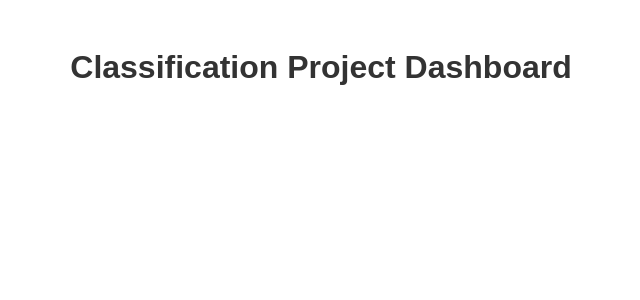
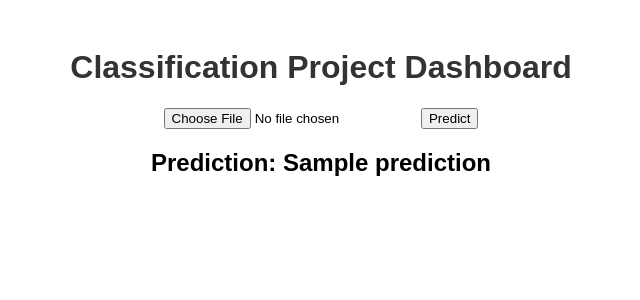
Before and after one commit to Donya-Jafari/FoodClassificationDashboard, a Flask app: template templates/index.html in a window 1280 px wide. Shown: the top 300 px of the page, without its empty margins (319-959 px from the left). Run offline with Flask 3, Linux system fonts and the light colour scheme; the template is opened without the code that fills it: most values are stand-ins (such as "Sample title", 1, 10 or a date in 2020).

Commit message:
predTest

```diff
--- a/app.py
+++ b/app.py
@@ -1,9 +1,48 @@
-from flask import Flask, render_template
+from flask import Flask, request, render_template
+from huggingface_hub import login
+from datasets import load_dataset
+import tensorflow as tf
+import numpy as np
+from PIL import Image
+import io
+import os
+
 
 app = Flask(__name__)
 
-@app.route('/')
+os.environ["CUDA_VISIBLE_DEVICES"] = "-1"
+
+model = tf.keras.models.load_model('../image_classification.keras')
+login('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')
+x = load_dataset('OmidAghili/Image_Classification')
+
+def preprocess_input(sample_image):
+    sample_image = tf.convert_to_tensor(sample_image, dtype=tf.float32)
+    sample_image = tf.image.resize(sample_image, [224, 224])
+    sample_image = sample_image[..., ::-1]
+    mean = [103.939, 116.779, 123.68]
+    sample_image = sample_image - mean
+    sample_image = tf.expand_dims(sample_image, axis=0)
+    return sample_image
+
+def process_prediction(input):
+    prediction = model.predict(input)
+    predicted_label = np.argmax(prediction, axis=1)
+    return predicted_label
+
+@app.route('/', methods=['GET'])
 def index():
+    return render_template('index.html')
+
+@app.route('/predict', methods=['POST'])
+def predict_image():
+    file = request.files['file']
+    if file:
+        image = Image.open(io.BytesIO(file.read()))
+        input_data = preprocess_input(image)
+        result = process_prediction(input_data)
+        prediction = x['train'].features['label'].names[result[0]]
+        return render_template('index.html', prediction=prediction)
     return render_template('index.html')
 
 if __name__ == '__main__':
--- a/static/style.css
+++ b/static/style.css
@@ -12,3 +12,7 @@ body {
 h1 {
     color: #333;
 }
+
+.result {
+    margin-top: 20px;
+}
--- a/templates/index.html
+++ b/templates/index.html
@@ -7,7 +7,15 @@
 <body>
     <div class="container">
         <h1>Classification Project Dashboard</h1>
-        <!-- Add more HTML elements as needed -->
+        <form action="/predict" method="post" enctype="multipart/form-data">
+            <input type="file" name="file" accept="image/*" required>
+            <button type="submit">Predict</button>
+        </form>
+        {% if prediction %}
+        <div class="result">
+            <h2>Prediction: {{ prediction }}</h2>
+        </div>
+        {% endif %}
     </div>
 </body>
 </html>
```
Also changed, not shown: 1 other file.
